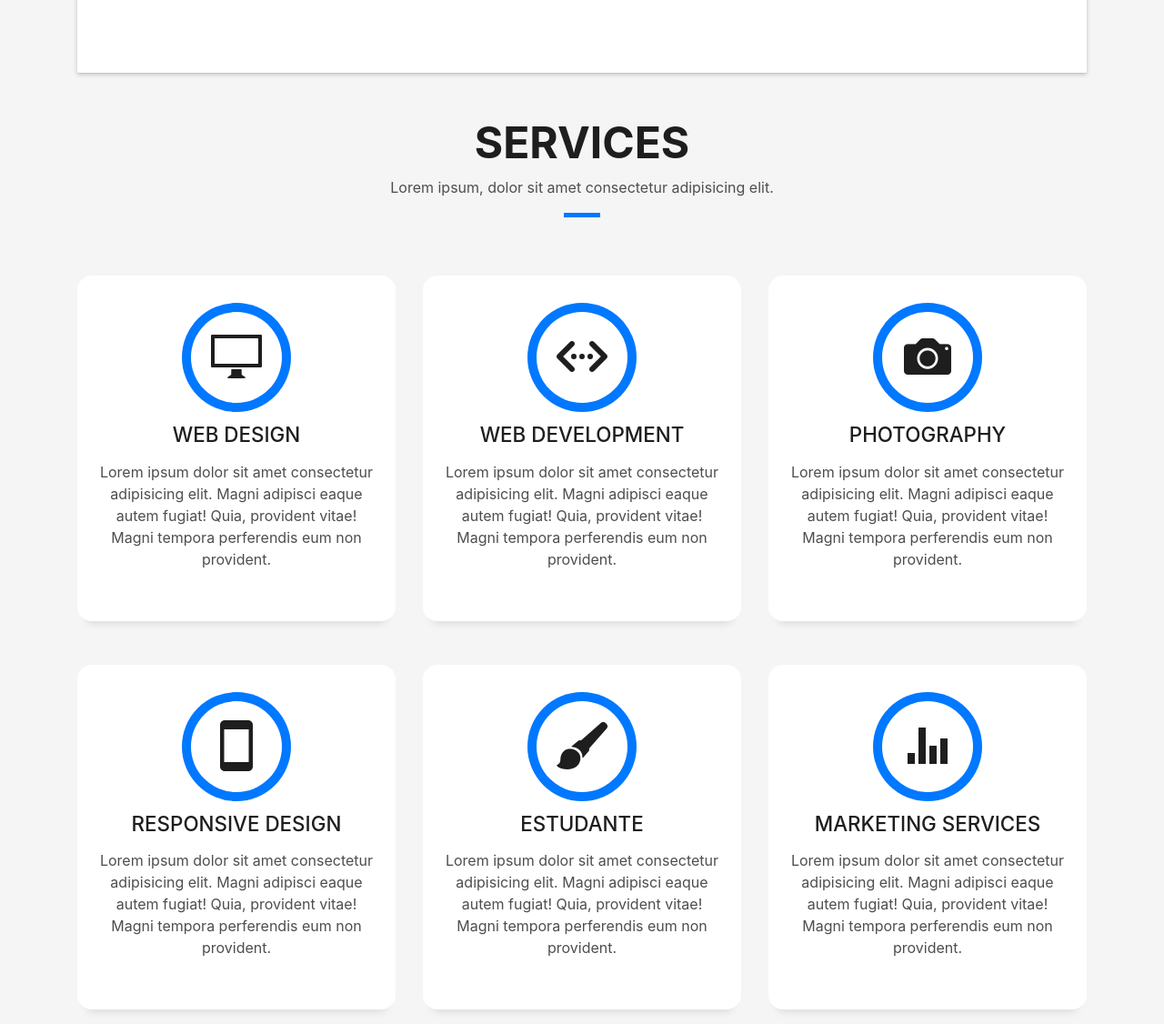
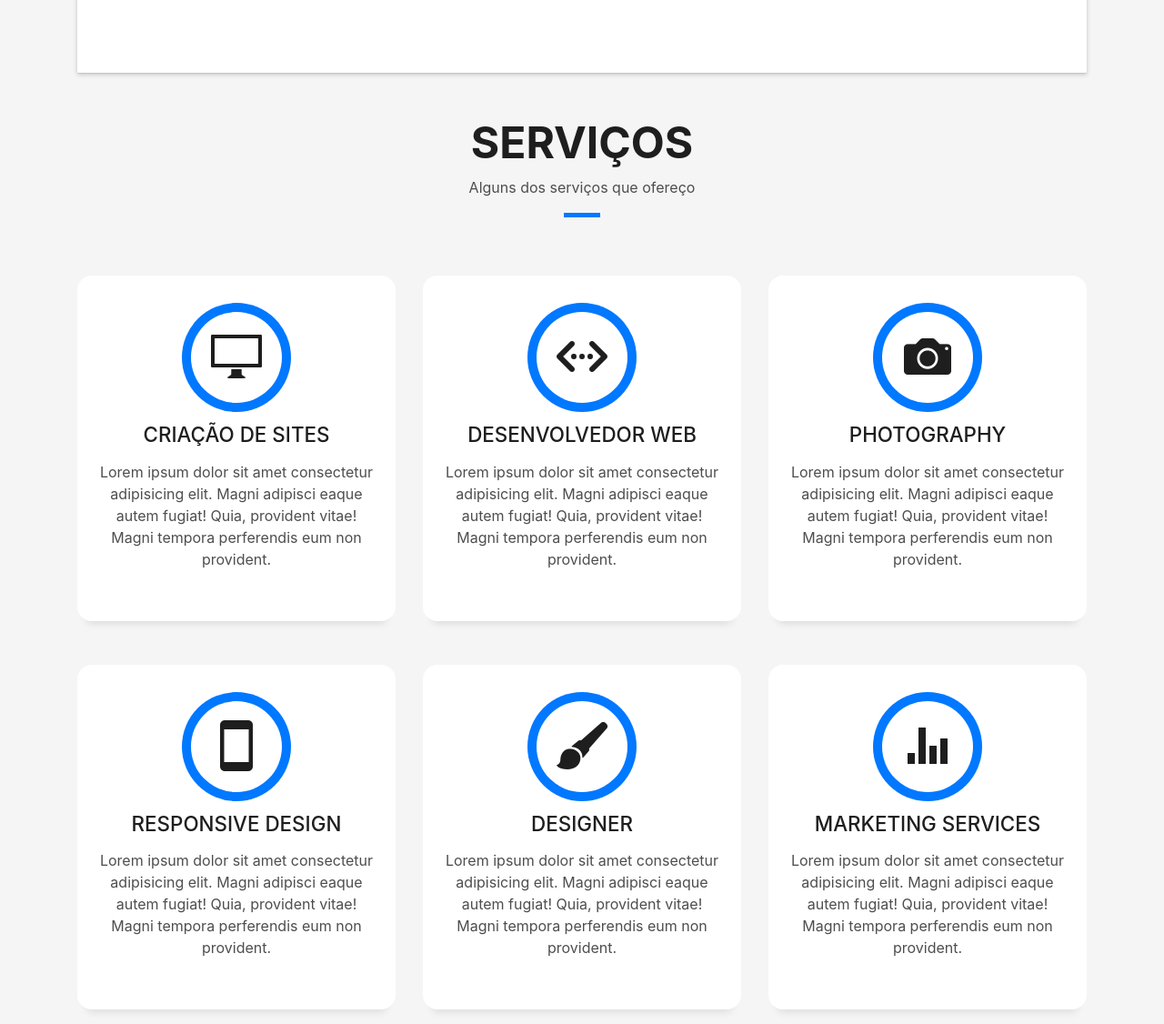
Before and after one commit to NoRecess/meu-site, a plain HTML site: page index.html in a window 1280 px wide. Shown: the part 1423-2549 px from the top of the page at 91% size. Drawn offline with Linux system fonts and the light colour scheme; files whose address does not match are found by name.

Commit message:
update3
Mais alterações no texto.

```diff
--- a/index.html
+++ b/index.html
@@ -163,10 +163,10 @@
           <div class="col-sm-12">
             <div class="title-box text-center">
               <h3 class="title-a">
-                Services
+                Serviços
               </h3>
               <p class="subtitle-a">
-                Lorem ipsum, dolor sit amet consectetur adipisicing elit.
+                Alguns dos serviços que ofereço
               </p>
               <div class="line-mf"></div>
             </div>
@@ -179,7 +179,7 @@
                 <span class="ico-circle"><i class="ion-monitor"></i></span>
               </div>
               <div class="service-content">
-                <h2 class="s-title">Web Design</h2>
+                <h2 class="s-title">Criação de Sites</h2>
                 <p class="s-description text-center">
                   Lorem ipsum dolor sit amet consectetur adipisicing elit. Magni adipisci eaque autem fugiat! Quia,
                   provident vitae! Magni
@@ -194,7 +194,7 @@
                 <span class="ico-circle"><i class="ion-code-working"></i></span>
               </div>
               <div class="service-content">
-                <h2 class="s-title">Web Development</h2>
+                <h2 class="s-title">Desenvolvedor Web</h2>
                 <p class="s-description text-center">
                   Lorem ipsum dolor sit amet consectetur adipisicing elit. Magni adipisci eaque autem fugiat! Quia,
                   provident vitae! Magni
@@ -239,7 +239,7 @@
                 <span class="ico-circle"><i class="ion-paintbrush"></i></span>
               </div>
               <div class="service-content">
-                <h2 class="s-title">Estudante</h2>
+                <h2 class="s-title">Designer</h2>
                 <p class="s-description text-center">
                   Lorem ipsum dolor sit amet consectetur adipisicing elit. Magni adipisci eaque autem fugiat! Quia,
                   provident vitae! Magni
```
